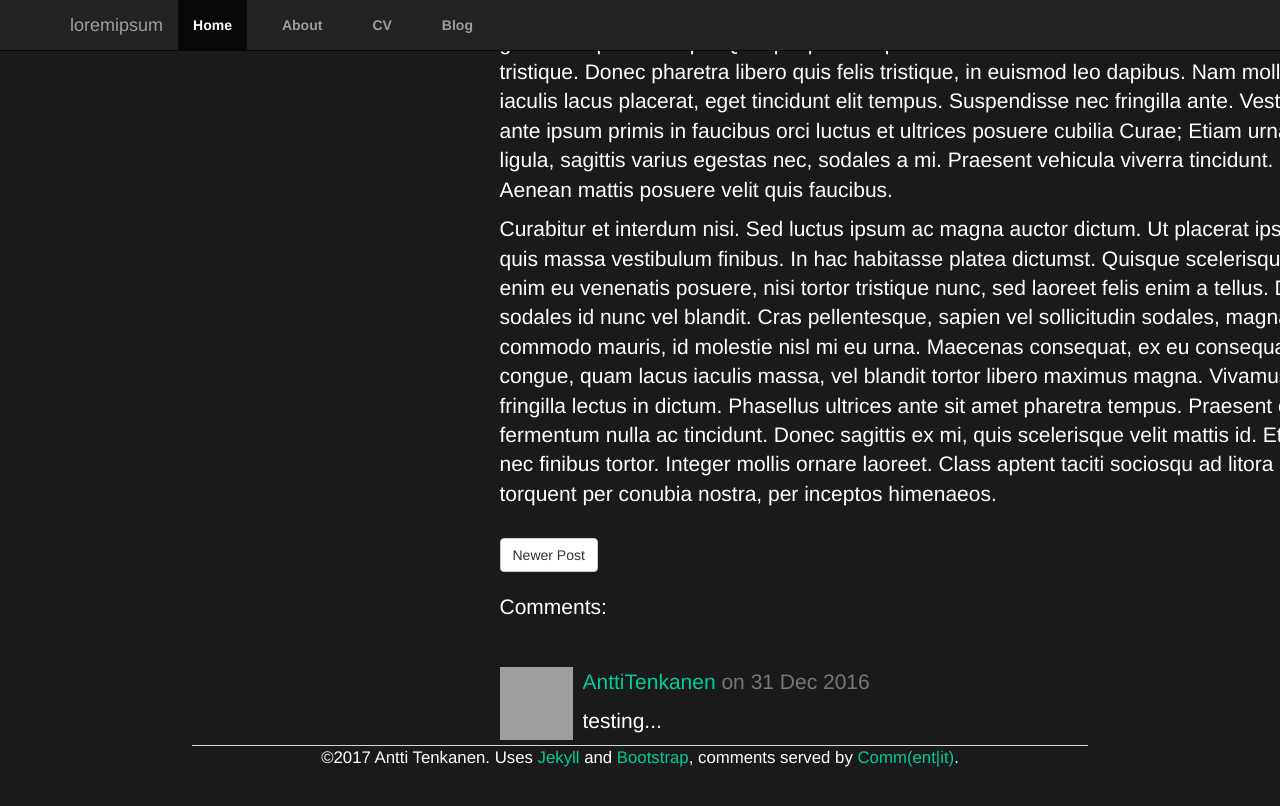
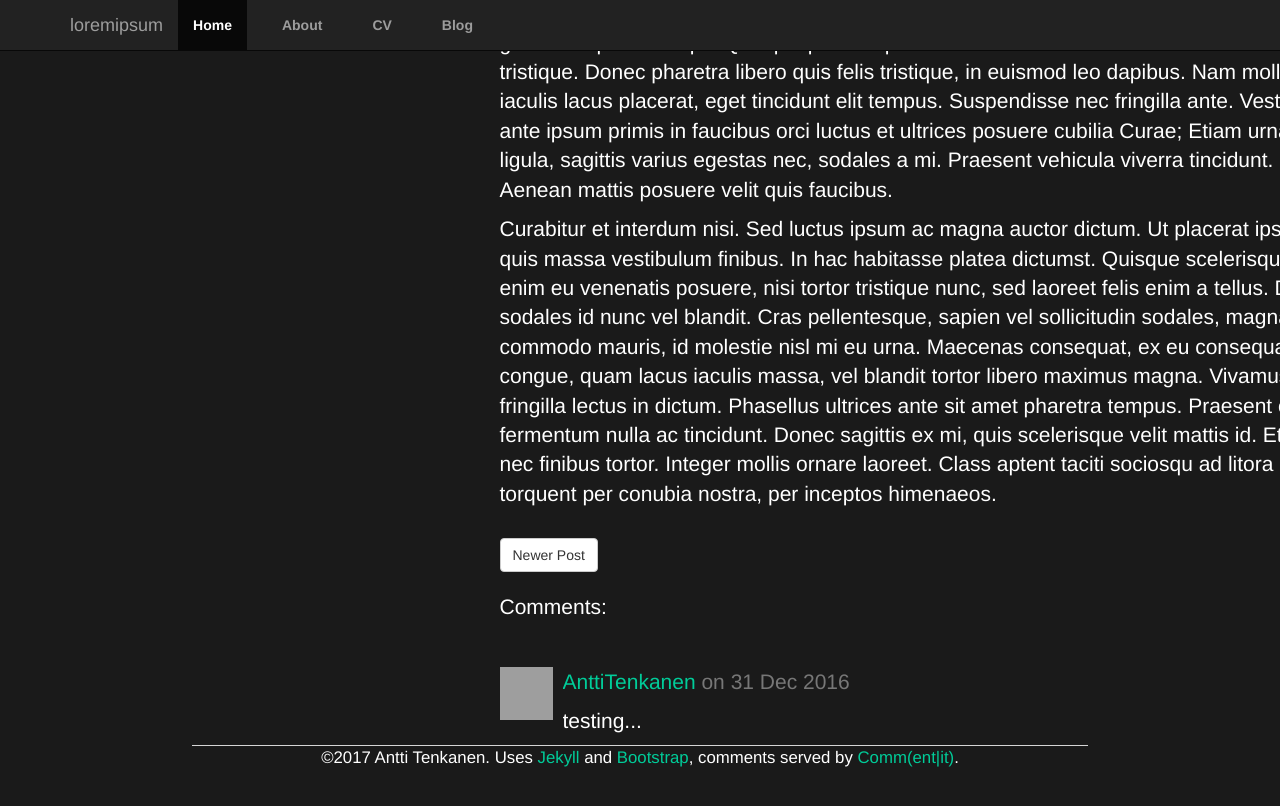
Before and after one commit to plantecophys/plantecophys, a Jekyll site: the page built from _posts/2016-04-30-site-launched.md, in a window 1280 px wide and 900 px high, scrolled down 512 px. Shown: the top 806 px of the window. Built offline with Jekyll 4.4.1, drawn with Linux system fonts in a browser that asks for light colours; nearby versions of some CDN libraries; library files that are not in the unit come from our copies; a script that is not in the unit is left out; grey boxes are pictures that could not be loaded.

Commit message:
Update commentit.html

```diff
--- a/_includes/commentit.html
+++ b/_includes/commentit.html
@@ -5,7 +5,7 @@
 {% for c in sorted_comments %}
   <div class="media">
    <div class="media-left">
-      <img src="{{ c.author.picture }}" alt="{{ c.author.displayName}}" height="73" width="73">
+      <img src="{{ c.author.picture }}" alt="{{ c.author.displayName}}" height="53" width="53">
     </div>
     <div class="media-body">
       <p class="text-muted">
```
